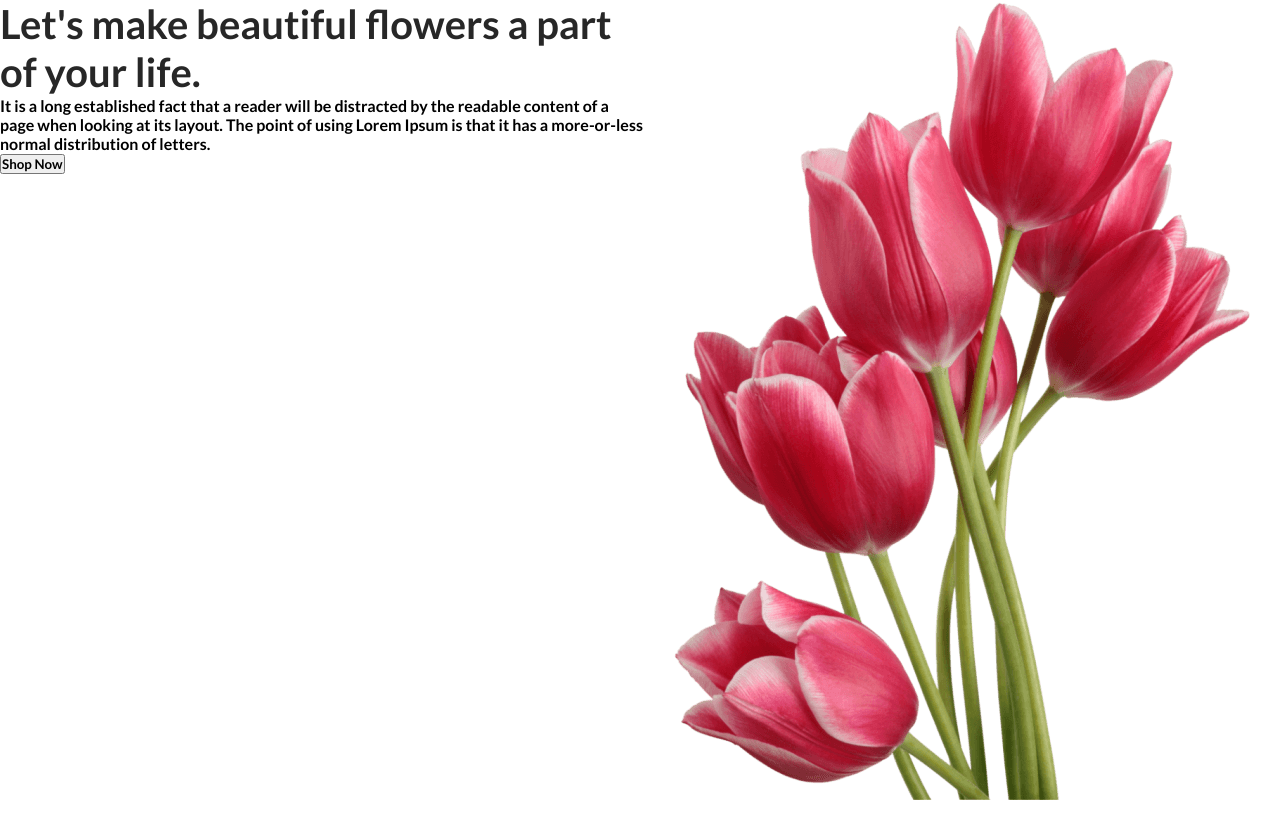
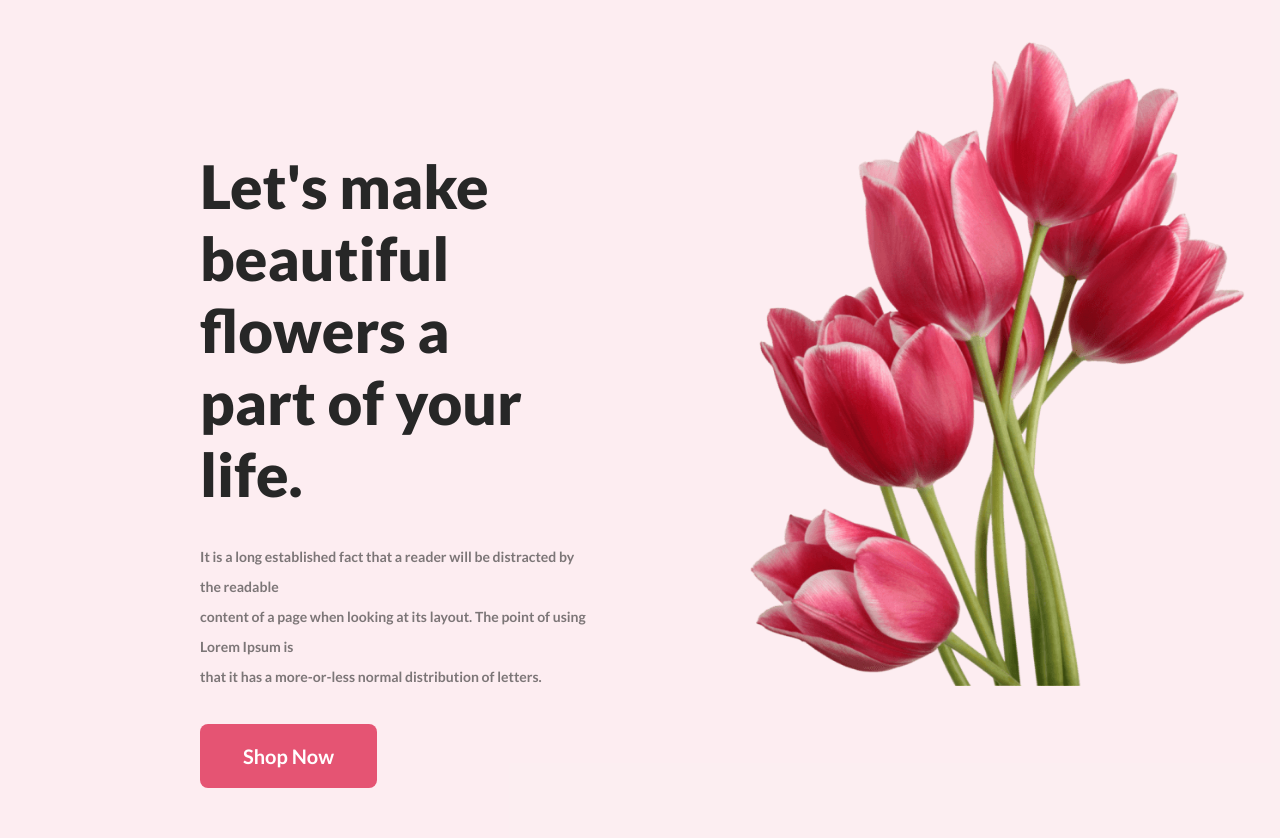
Before and after one commit to aseerjawad/Assignment1, a plain HTML site: page index.html in a window 1280 px wide. Before the commit the page ends 803 px from the top, so only its background shows below. Drawn offline with Linux system fonts and the light colour scheme.

Commit message:
header section completed

```diff
--- a/index.html
+++ b/index.html
@@ -10,7 +10,7 @@
 
     <link rel="preconnect" href="https://fonts.googleapis.com">
     <link rel="preconnect" href="https://fonts.gstatic.com" crossorigin>
-    <link href="https://fonts.googleapis.com/css2?family=Lato:wght@700&display=swap" rel="stylesheet">
+    <link href="https://fonts.googleapis.com/css2?family=Lato:wght@700;900&display=swap" rel="stylesheet">
 
 
 </head>
@@ -21,17 +21,17 @@
     <header>
         <div class="container">
             <div class="left_section">
-                <h1>Let's make beautiful flowers a part of your life.</h1>
-                <p>It is a long established fact that a reader will be distracted by the readable content of a page when
-                    looking at its layout. The point of using Lorem Ipsum is that it has a more-or-less normal
+                <h1>Let's make <br>beautiful flowers a <br>part of your life.</h1>
+                <p>It is a long established fact that a reader will be distracted by the readable<br> content of a page
+                    when looking at its layout. The point of using Lorem Ipsum is<br> that it has a more-or-less normal
                     distribution of letters.</p>
-                <button>Shop Now</button>
+                <button class="buttons">Shop Now</button>
 
             </div>
 
 
             <div class="right_section">
-                <img src="Flower Asset/pngwing 10.png" alt="">
+                <img src="Flower/pngwing 10.png" alt="">
 
             </div>
         </div>
--- a/styles/header.css
+++ b/styles/header.css
@@ -7,10 +7,51 @@
 
 .container {
     display: flex;
+    background-color: rgba(229, 84, 115, 0.10);
+}
+
+.left_section {
+    /* background-color: aqua; */
+    padding: 150px 38px 90px 200px;
 }
 
 .left_section>h1 {
     color: #272727;
-    font-weight: 100;
-    font-size: 40px;
+    font-weight: 800;
+    font-size: 60px;
 }
+
+.left_section>p {
+    margin: 32px 0 32px 0;
+    color: rgba(39, 39, 39, 0.60);
+    font-size: 14px;
+    font-weight: 400;
+    line-height: 30px;
+
+}
+
+.buttons {
+    font-size: 20px;
+    padding: 20px 43px 20px 43px;
+    border-radius: 8px;
+    background-color: #E55473;
+    color: #FFFFFF;
+    border: 0;
+
+}
+
+.right_section {
+
+    margin: 0px 10px 0px 100px;
+}
+
+
+
+.right_section>img {
+    height: 646px;
+    width: 545px;
+    margin-bottom: -3px;
+    margin-top: 40px;
+
+
+}
```
Also changed, not shown: Flower/Flower 01.png (renamed from Flower Asset/Flower 01.png), Flower/Group 57.png (renamed from Flower Asset/Group 57.png), Flower/Group 58.png (renamed from Flower Asset/Group 58.png), Flower/Group 59.png (renamed from Flower Asset/Group 59.png), Flower/Rectangle 4.png (renamed from Flower Asset/Rectangle 4.png), Flower/Rectangle 5.png (renamed from Flower Asset/Rectangle 5.png), Flower/Rectangle 6.png (renamed from Flower Asset/Rectangle 6.png), Flower/Rectangle 9.png (renamed from Flower Asset/Rectangle 9.png), Flower/pngwing 10.png (renamed from Flower Asset/pngwing 10.png), Flower/pngwing 5.png (renamed from Flower Asset/pngwing 5.png), Flower/pngwing 6.png (renamed from Flower Asset/pngwing 6.png), Flower/pngwing 7.png (renamed from Flower Asset/pngwing 7.png), Flower/pngwing 8.png (renamed from Flower Asset/pngwing 8.png).
